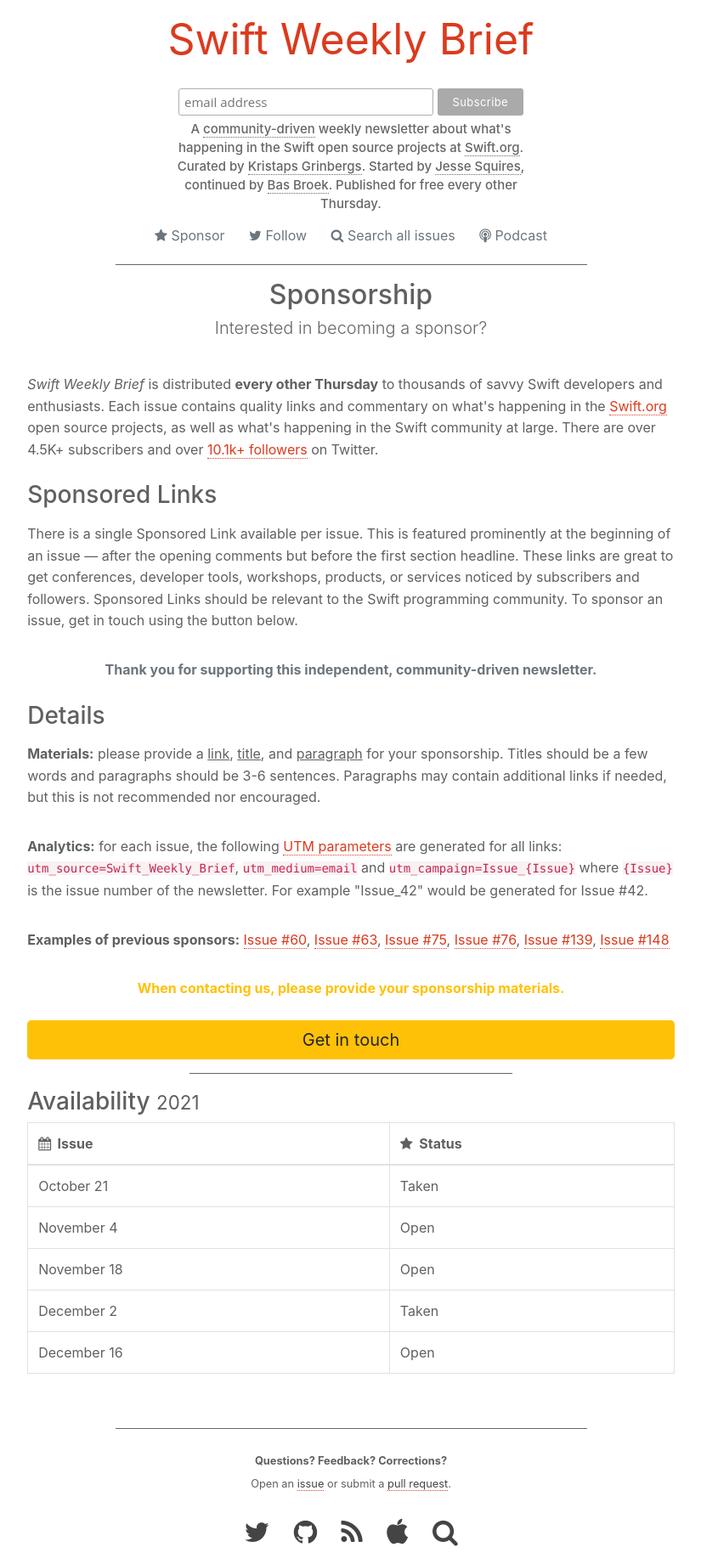
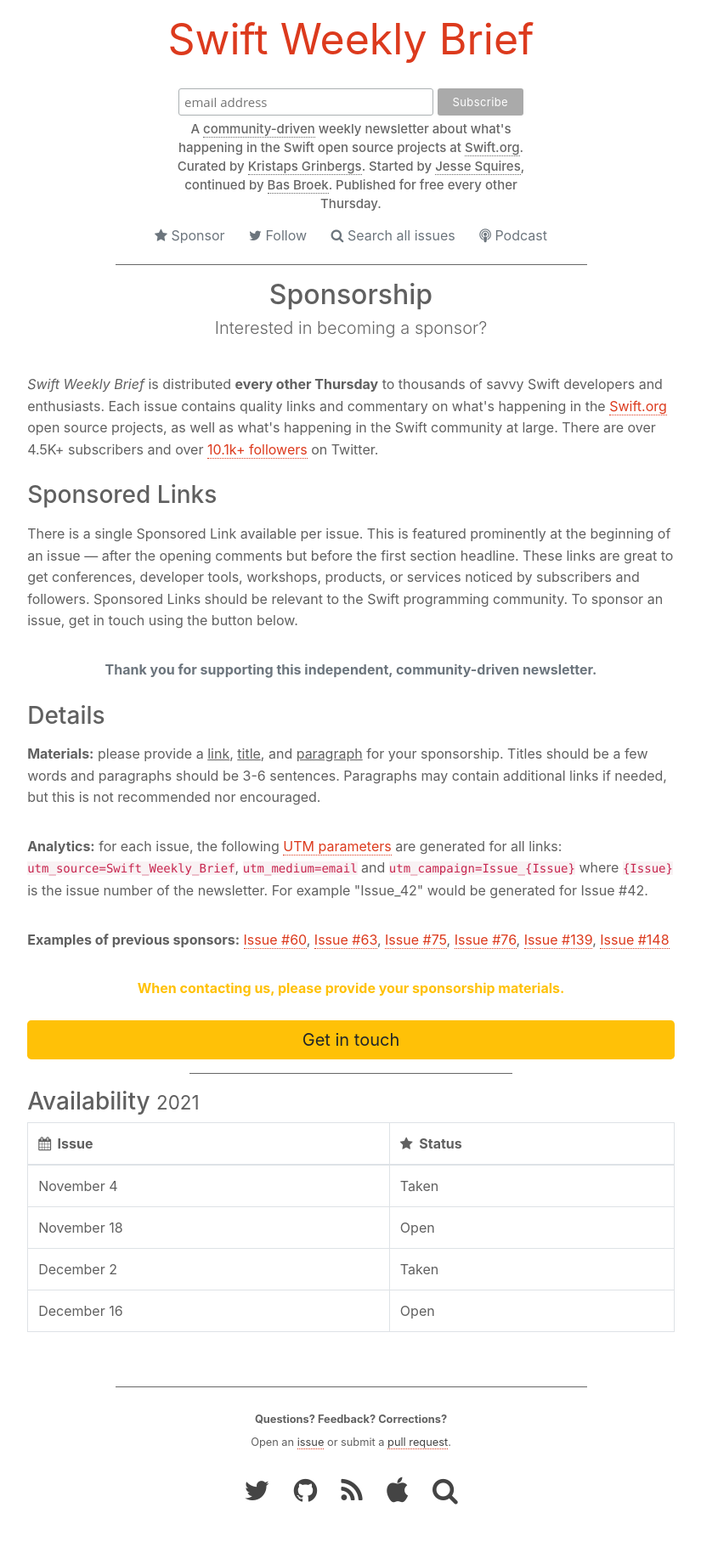
Before and after one commit to SwiftWeekly/swiftweekly.github.io, a Jekyll site: the page built from sponsorship.md, in a window 1280 px wide. Shown: the whole page at 85% size, without its empty margins (227-1052 px from the left). Built offline with Jekyll 4.4.1, drawn with Linux system fonts in a browser that asks for light colours; after the commit the page ends 1792 px from its top, so only the background shows below that.

Commit message:
Update sponsorship.md

```diff
--- a/sponsorship.md
+++ b/sponsorship.md
@@ -60,8 +60,7 @@
 <div class="table-responsive" markdown="1">
 | <i class="fa fa-calendar" aria-hidden="true"></i>&nbsp; Issue | <i class="fa fa-star" aria-hidden="true"></i>&nbsp; Status |
 |:-|:-|
-| October 21   | Taken |
-| November 4   | Open |
+| November 4   | Taken |
 | November 18   | Open |
 | December 2   | Taken |
 | December 16   | Open |
```
